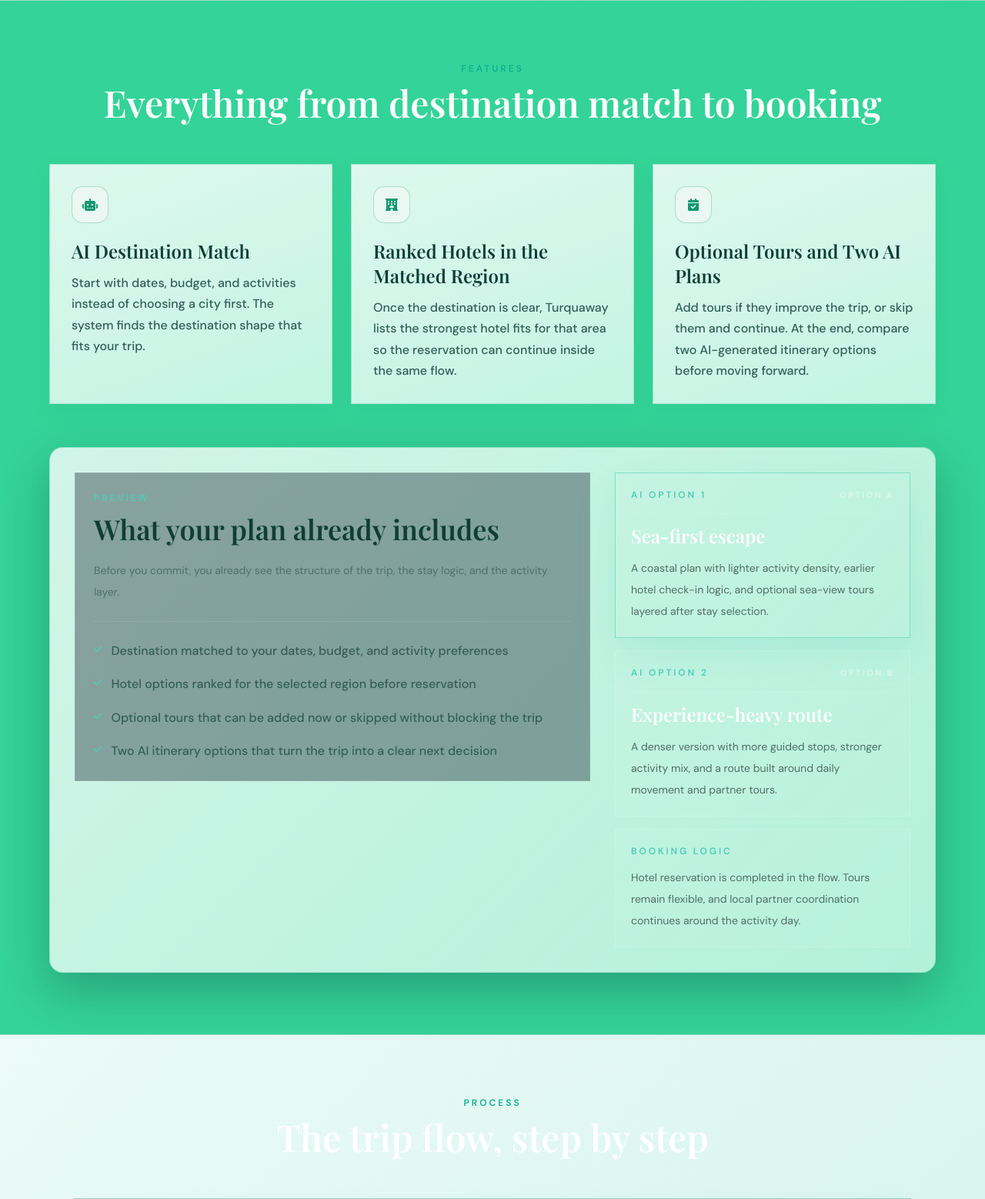
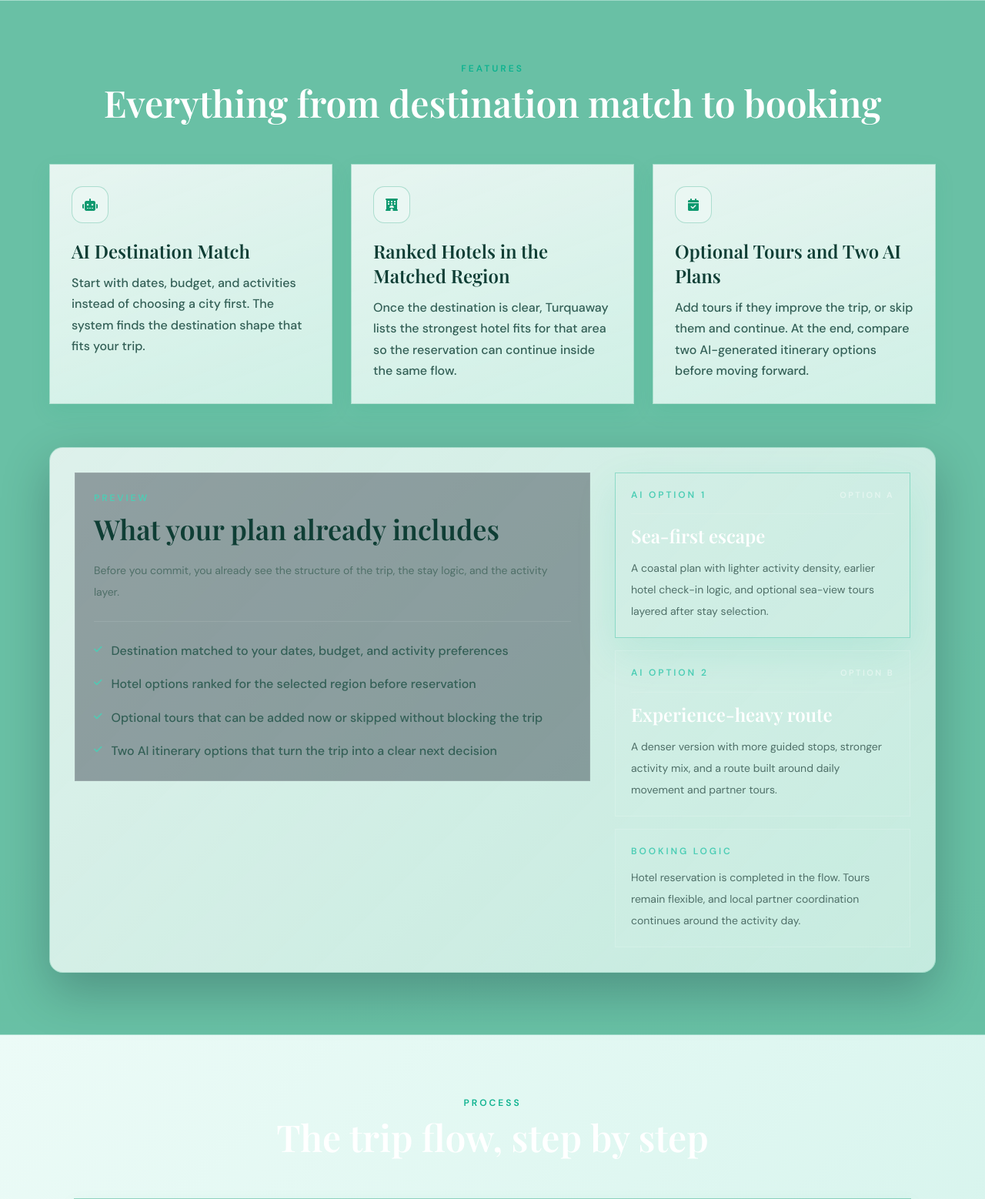
Before and after one commit to ankaforge/turquaway-backend, a Django app: page / in a window 1280 px wide. Shown: the part 2483-4041 px from the top of the page at 77% size. Run offline with Django 4.2, Linux system fonts and the light colour scheme; data that the repository does not hold is empty; some libraries are stand-ins or nearby versions; some web fonts are replaced.

Commit message:
fixed-emerald2lagoon600/60 bg clolors some section

```diff
--- a/api/templates/landing/about.html
+++ b/api/templates/landing/about.html
@@ -3,7 +3,7 @@
 {% block title %}Turquaway - About Us{% endblock %}
 
 {% block content %}
-<section class="relative overflow-hidden px-4 pb-16 pt-28 sm:px-6 lg:px-8 lg:pt-36">
+<section class="relative overflow-hidden px-4 pb-16 pt-28 sm:px-6 lg:px-8 lg:pt-36 bg-lagoon-600/60">
 	<span class="hidden" data-page-title-i18n="aboutPageTitle"></span>
 
 	<div class="mx-auto max-w-6xl">
@@ -68,7 +68,7 @@
 	</div>
 </section>
 
-<section class="px-4 pb-20 sm:px-6 lg:px-8">
+<section class="px-4 pb-20 sm:px-6 lg:px-8 bg-lagoon-600/60">
 	<div class="mx-auto grid max-w-6xl gap-6 lg:grid-cols-2">
 		<article class="rounded-[2rem] border border-slate-200/80 bg-slate-50/95 p-8 shadow-soft backdrop-blur">
 			<h2 class="font-display text-3xl text-slate-900" data-i18n="aboutMissionTitle">
--- a/api/templates/landing/index.html
+++ b/api/templates/landing/index.html
@@ -539,7 +539,7 @@
         </div>
       </section>
 
-      <section id="features" class="features-section px-4 py-20 sm:px-6 lg:px-8 bg-emerald-400">
+      <section id="features" class="features-section px-4 py-20 sm:px-6 lg:px-8 bg-lagoon-600/60">
         <div class="mx-auto w-full max-w-6xl">
           <p class="mb-3 text-center text-xs font-semibold uppercase tracking-[0.25em] text-lagoon-500" data-i18n="featuresLabel">Features</p>
           <h2 class="mb-14 text-center font-display text-4xl text-white sm:text-5xl" data-i18n="featuresTitle">Everything from destination match to booking</h2>
@@ -611,7 +611,7 @@
           </div>
 
           <div
-            class="features-highlight relative mt-14 grid items-start gap-8 border border-white/10 bg-[linear-gradient(145deg,rgba(255,255,255,0.06),rgba(255,255,255,0.02))] p-6 shadow-[0_24px_64px_rgba(2,6,23,0.24)] md:grid-cols-[minmax(0,1fr)_24rem] md:p-8"
+            class="features-highlight rounded-none relative mt-14 grid items-start gap-8 border border-white/10 bg-[linear-gradient(145deg,rgba(255,255,255,0.06),rgba(255,255,255,0.02))] p-6 shadow-[0_24px_64px_rgba(2,6,23,0.24)] md:grid-cols-[minmax(0,1fr)_24rem] md:p-8"
           >
             <div class="features-highlight-content border border-white/10 bg-slate-950/35 p-6">
               <p class="text-xs font-semibold uppercase tracking-[0.24em] text-lagoon-300" data-i18n="previewLabel">Preview</p>
```
